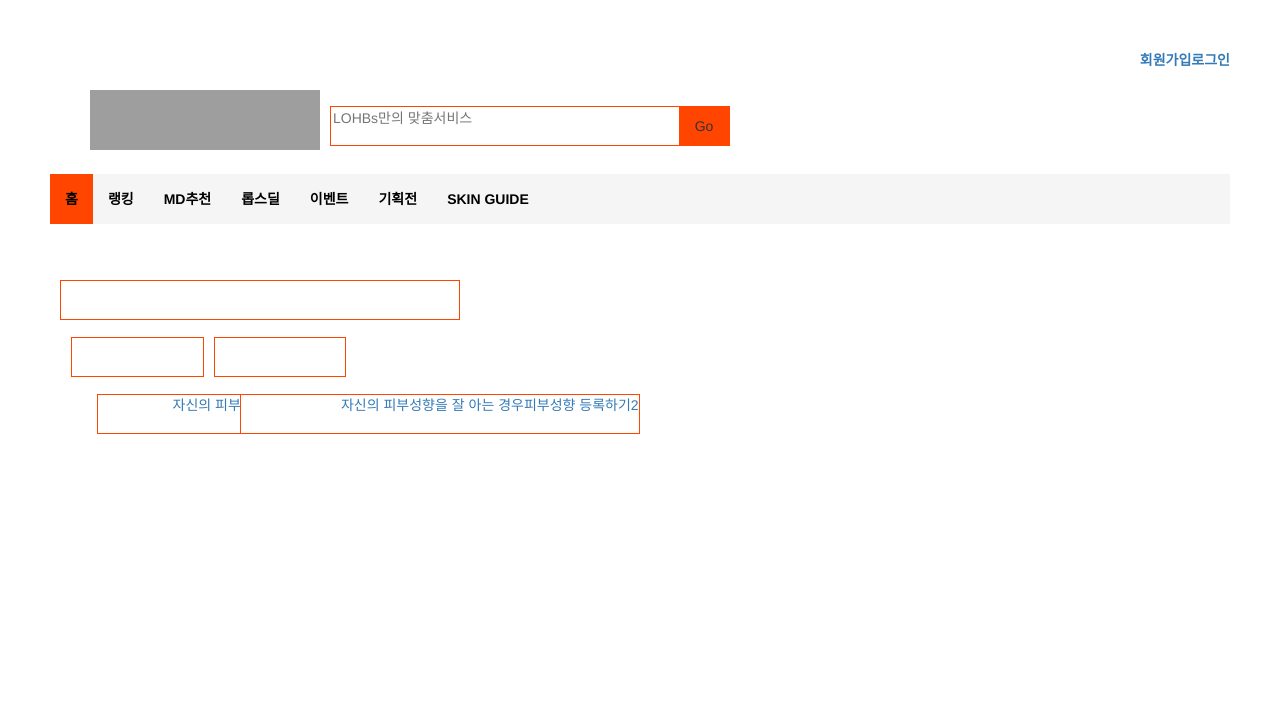
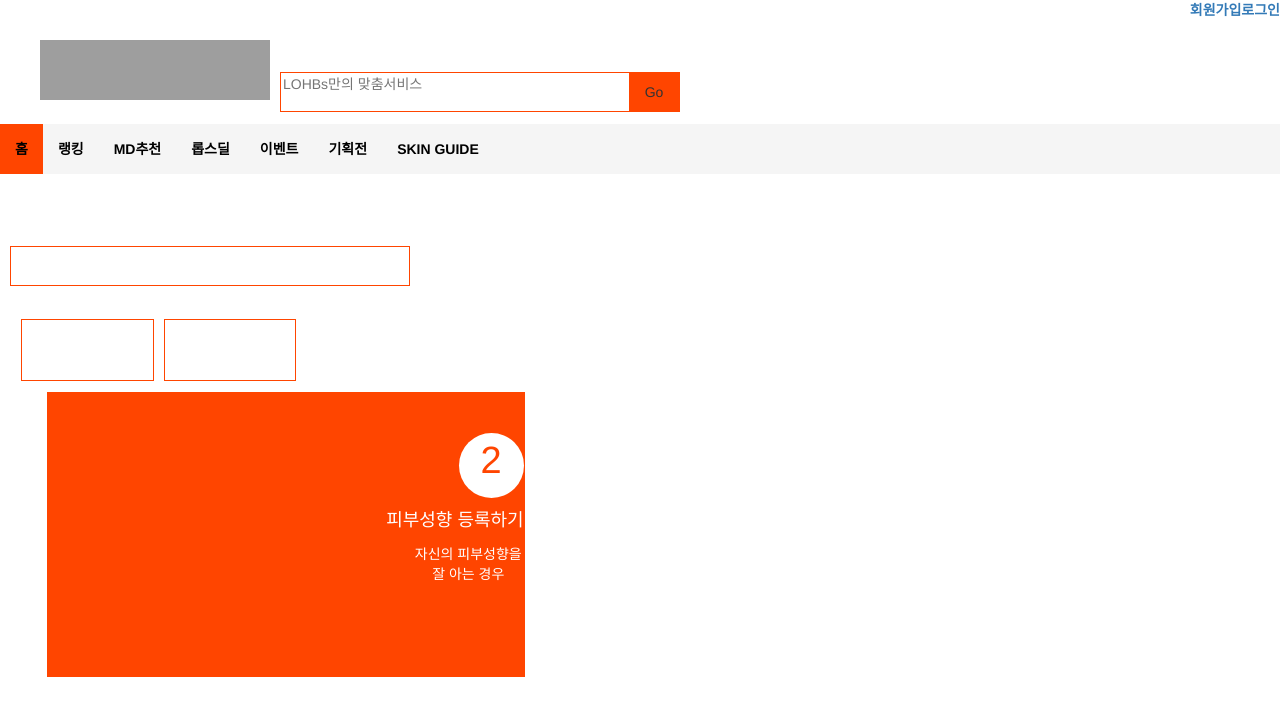
Before and after one commit to jin-my/skinguide, a Django app: template skin/templates/select.html in a window 1280 px wide. Shown: the top 716 px of the page. Run offline with Django 3.2, Linux system fonts and the light colour scheme; the template is opened without the code that fills it, so the values that code supplies are empty; some libraries are stand-ins or nearby versions; grey boxes are pictures that could not be loaded.

Commit message:
change css

```diff
--- a/skin/templates/base.css
+++ /dev/null
@@ -1,94 +0,0 @@
-header {
-    margin: 0vh;
-    padding: 0vh;
-}
-
-a {
-    text-decoration: none
-}
-
-
-
-/* 검색창 */
-div {
-    height: 40px;
-    width: 400px;
-    border: 1px solid orangered;
-    background: white;
-    margin-left: 10px;
-    margin-top: 9vh;
-    float: left;
-}
-
-input {
-    font-size: 25px;
-    width: 325px;
-    border: 0px;
-    outline: none;
-    margin: 0px;
-}
-
-button {
-    width: 50px;
-    height: 100%;
-    border: 0px;
-    background: orangered;
-    outline: none;
-    float: right;
-    color: white;
-}
-
-/*로그인, 회원가입*/
-p {
-    float: right;
-    margin-top: 10px;
-    margin-right: 10px;
-}
-
-/*로고*/
-
-img {
-    margin-bottom: 3vh;
-    margin-top: 5vh;
-    margin-left: 5vh;
-    height: 100px;
-    width: 300px;
-    float: left;
-}
-
-/*네브바*/
-
-body {
-    margin: 0;
-}
-
-.nav-container {
-    display: flex;
-    flex-direction: row;
-    width: 100%;
-    margin: 0;
-    padding: 0;
-    background-color: whitesmoke;
-    list-style-type: none;
-}
-
-.nav-item {
-    padding: 15px;
-    cursor: pointer;
-}
-
-.nav-item a {
-    text-align: center;
-    text-decoration: none;
-    color: black;
-}
-
-.nav-item:nth-child(1) {
-    background-color: orangered;
-}
-
-.nav-item:hover {
-    background-color: orangered;
-}
-
-/*select box*/
--- a/skin/templates/base.html
+++ b/skin/templates/base.html
@@ -4,12 +4,11 @@
     <meta charset="UTF-8">
     <meta name="viewport" content="width=device-width, initial-scale=1.0">
     <title>{% block title %}{% endblock %}</title>
-    <link rel="stylesheet" href="base.css">
+    <link rel="stylesheet" href="./base.css">
+
     <style>
         a {text-decoration:none }
 
-
-        /* base.css */
 
         header {
     margin: 0vh;
@@ -29,7 +28,7 @@
     border: 1px solid orangered;
     background: white;
     margin-left: 10px;
-            margin-top: 7vh;
+    margin-top: 9vh;
     float: left;
 }
 
@@ -67,9 +66,7 @@
     height: 60px;
     width: 230px;
     float: left;
-
 }
-
 
 /*네브바*/
 
@@ -109,7 +106,6 @@
 /*select box*/
 
 
-
     </style>
 </head>
 <body>
@@ -126,13 +122,13 @@
 
     <nav>
         <ul class="nav-container">
-            <li class="nav-item"><a href=""><b>홈</b></a></li>
+            <li class="nav-item"><a href="base.html"><b>홈</b></a></li>
             <li class="nav-item"><a href=""><b>랭킹</b></a></li>
             <li class="nav-item"><a href=""><b>MD추천</b></a></li>
             <li class="nav-item"><a href=""><b>롭스딜</b></a></li>
             <li class="nav-item"><a href=""><b>이벤트</b></a></li>
             <li class="nav-item"><a href=""><b>기획전</b></a></li>
-            <li class="nav-item"><a href=""><b>SKIN GUIDE</b></a></li>
+            <li class="nav-item"><a href="skincheck.html"><b>SKIN GUIDE</b></a></li>
         </ul>
     </nav>
 
--- a/skin/templates/select.css
+++ b/skin/templates/select.css
@@ -1,110 +1,37 @@
-body
-    {
-        padding : 50px;
+#stepsContainer {
+    text-align: center;
 }
 
-input.chk
-    {
-        position : absolute;
-        left : -3000%;
+.stepsBox {
+    padding-bottom: 60px;
 }
 
-input.chk + label
-    {
-        overflow : hidden;
-        display : inline-block;
-        position : relative;
-        width : 200px;
-        height : 30px;
-        background : #749DFF;
-        border-radius : 30px;
-        transition : all 0.5s;
+.claimSteps {
+    padding-top: 40px;
+    width: 335px;
+    height: 285px;
+    background-color: orangered;
+    color:white;
+    text-align: center;
 }
 
-input.chk + label:before
-    {
-        position : absolute;
-        right : 2px;
-        top : 2px;
-        width : 26px;
-        height : 26px;
-        background : #16126F;
-        border-radius : 30px;
-        line-height : 26px;
-        text-indent : -160px;
-        color : #fff;
-        transition : all 0.5s;
+.claimStepNumber {
+    font-size: 38px;
+    background-color: white;
+    color: orangered;
+    width: 65px;
+    height: 65px;
+    border-radius: 50%;
+    margin-left: 135px;
 }
 
-/* before checklist */
-
-input.chk + label.DO:before
-    {
-        content : "건성(D)";
+.claimStepTitle {
+    color: white;
+    font-size: 18px;
 }
 
-input.chk + label.SR:before
-    {
-        content : "민감성(S)";
+.claimStepText {
+    text-align: center;
+    margin-left: 33.3%;
+    width: 33.3%;
 }
-
-input.chk + label.PN:before
-    {
-        content : "색소성(P)";
-    }
-
-input.chk + label.WT:before
-    {
-        content : "주름성(W)";
-    }
-
-
-
-input.chk:checked + label:before
-    {
-        right : 172px;
-        background : #5F1516;
-    }
-
-input.chk:checked + label
-    {
-        background : #E44E4E;
-    }
-
-input.chk + label:after
-    {
-        position : absolute;
-        right : -100px;
-        top : 2px;
-        color : #fff;
-        line-height : 26px;
-        transition : all 0.5s;
-    }
-
-/* after checklist */
-
-input.chk + label.DO:after
-    {
-        content : "지성(O)";
-    }
-
-input.chk + label.SR:after
-    {
-        content : "저항성(R)";
-    }
-
-input.chk + label.PN:after
-    {
-        content : "비색소성(N)";
-    }
-
-input.chk + label.WT:after
-    {
-        content : "탄력성(T)";
-    }
-
-
-input.chk:checked + label:after
-    {
-        right : 10px;
-    }
```
Lines whose indentation alone changed are shown as unchanged.
